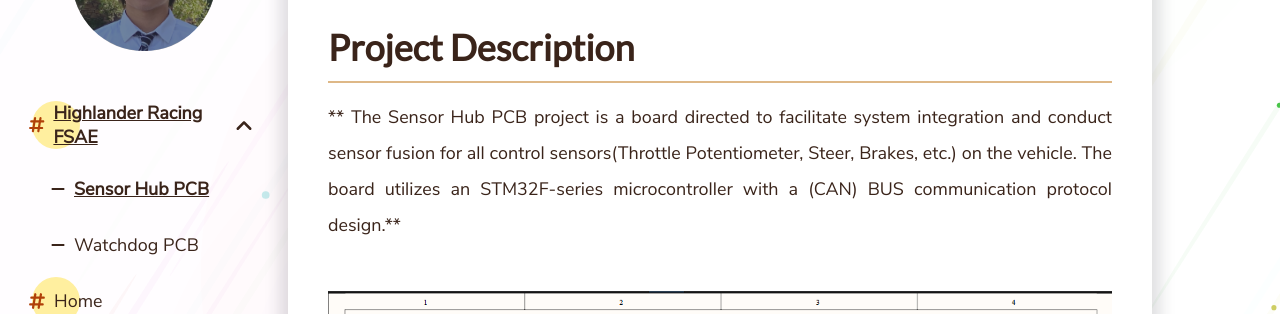
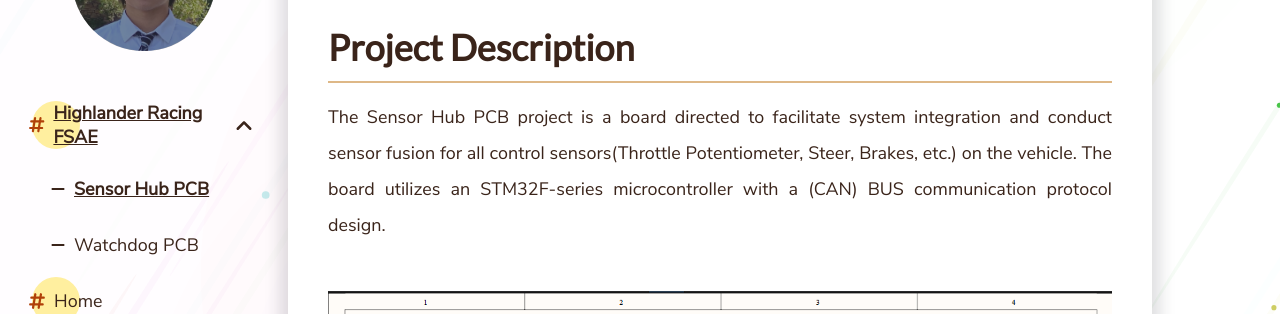
Before and after one commit to NickPoon101/NP-Portfolio, a Jekyll site: the page built from _pages/Highlander Racing FSAE/Sensor Hub PCB/ver1.md, in a window 1280 px wide and 900 px high, scrolled down 571 px. Shown: the part 155-469 px from the top of the window. Built offline with Jekyll 4.4.1, drawn with Linux system fonts in a browser that asks for light colours; comment, search, counter and statistics services are not loaded.

Commit message:
Update ver1.md

```diff
--- a/_pages/Highlander Racing FSAE/Sensor Hub PCB/ver1.md
+++ b/_pages/Highlander Racing FSAE/Sensor Hub PCB/ver1.md
@@ -6,9 +6,9 @@ thumbnail: "/assets/img/thumbnail/PCB_3D.png"
 
 # Project Description
 ---
-** The Sensor Hub PCB project is a board directed to facilitate system integration and conduct sensor fusion for all control sensors(Throttle Potentiometer, Steer, Brakes, etc.) on the vehicle. The board utilizes an STM32F-series microcontroller with a (CAN) BUS communication protocol design.**
+The Sensor Hub PCB project is a board directed to facilitate system integration and conduct sensor fusion for all control sensors(Throttle Potentiometer, Steer, Brakes, etc.) on the vehicle. The board utilizes an STM32F-series microcontroller with a (CAN) BUS communication protocol design.
 
-![](/assets/img/Sensorhub1_images/Top_level.png "Top_Level.SchDoc")
+![Top_Level.SchDoc](/assets/img/Sensorhub1_images/Top_level.png)
 
 # Schematics
 ---
```
